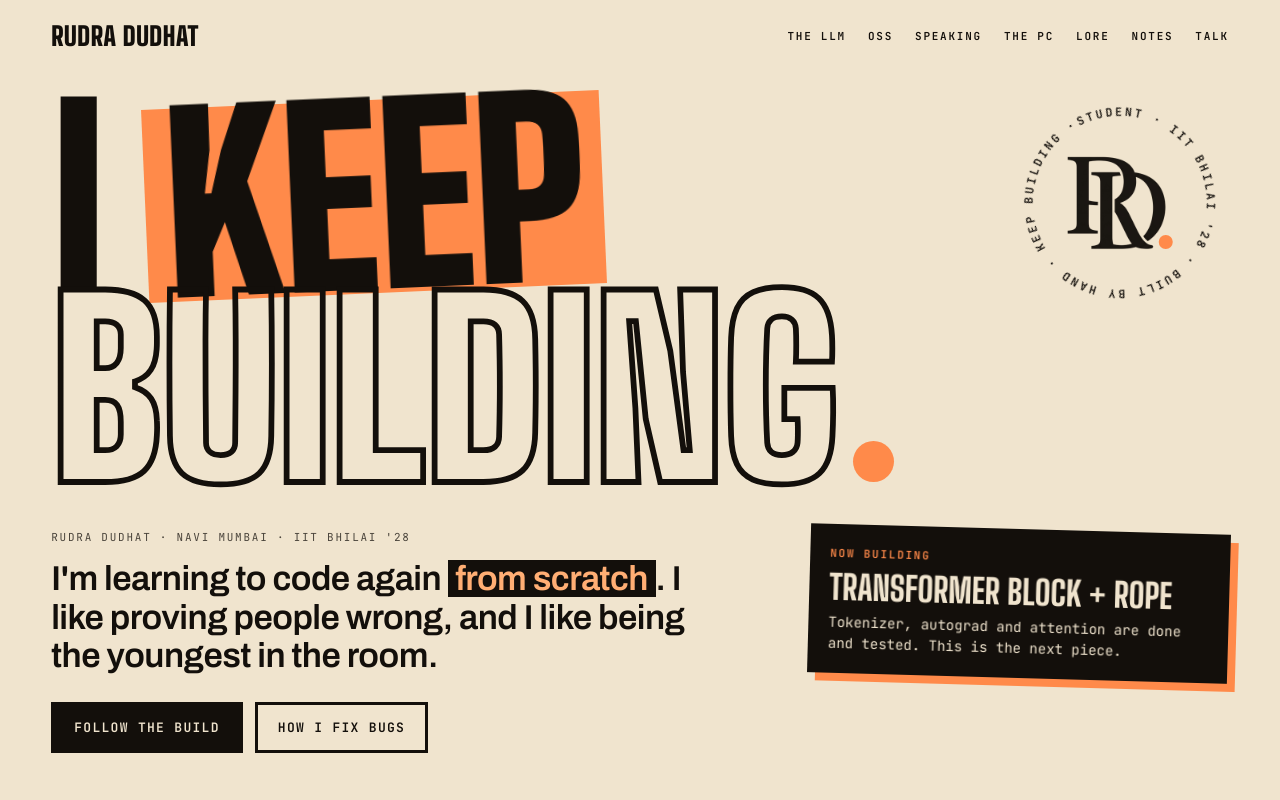
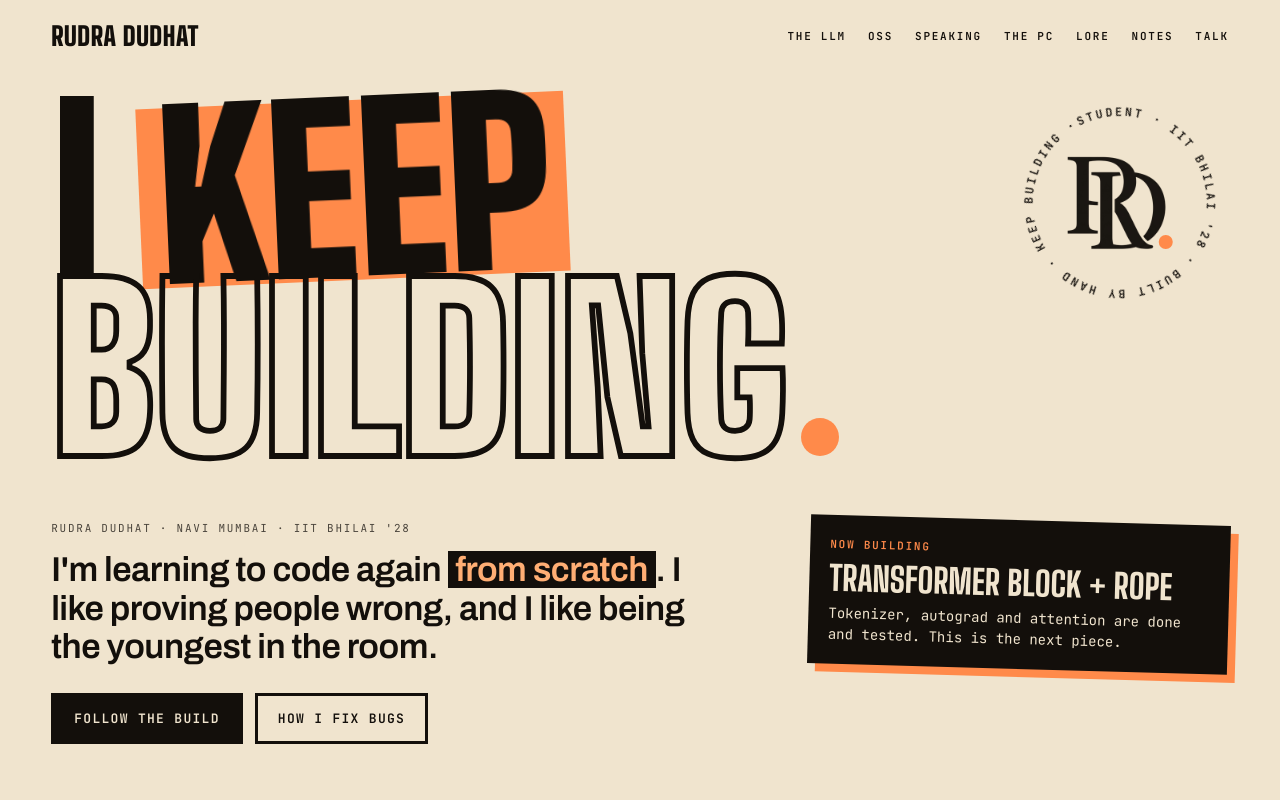
Before and after one commit to RudraDudhat2509/RudraDudhat2509.github.io, a plain HTML site: page index.html in a window 1280 px wide. Shown: the top 800 px of the page. Drawn offline with Linux system fonts and the light colour scheme; no server answers.

Commit message:
fix: make hero exactly one screen tall

```diff
--- a/index.html
+++ b/index.html
@@ -60,13 +60,13 @@ nav .in{display:flex;justify-content:space-between;align-items:center;padding-bl
 /* HERO */
 .hero{background:var(--cream);color:var(--ink);position:relative;overflow:clip;
   margin-top:calc(-1 * env(safe-area-inset-top,0px));padding-top:calc(env(safe-area-inset-top,0px) + 100px);padding-bottom:56px}
-.giant{font-family:var(--display);font-weight:900;text-transform:uppercase;line-height:.8;letter-spacing:-.01em;font-size:clamp(80px,18.8vw,420px);margin:0}
+.giant{font-family:var(--display);font-weight:900;text-transform:uppercase;line-height:.8;letter-spacing:-.01em;font-size:clamp(80px,min(18.8vw,calc((100svh - 440px) / 1.6)),420px);margin:0}
 .giant .l{display:block;white-space:nowrap}
 .giant .ch{display:inline-block;will-change:transform;transition:transform .12s ease-out}
 .giant .out{color:transparent;-webkit-text-stroke:clamp(2px,.45vw,6px) var(--ink)}
 .giant .pdot{width:.17em;height:.17em;margin-left:.06em}
 .giant mark{background:var(--hi);color:var(--ink);padding:0 .08em;margin:0 -.04em;display:inline-block;transform:rotate(-2.5deg)}
-.heroRow{display:grid;grid-template-columns:minmax(0,1.3fr) minmax(0,1fr);gap:32px;margin-top:44px;align-items:start}
+.heroRow{display:grid;grid-template-columns:minmax(0,1.3fr) minmax(0,1fr);gap:32px;margin-top:auto;padding-top:44px;align-items:start}
 .lede{font-family:var(--body);font-weight:600;font-size:clamp(22px,2.7vw,36px);line-height:1.12;letter-spacing:-.015em;margin:0}
 .lede b{background:var(--ink);color:var(--orange-hi);font-weight:600;padding:0 .22em}
 .now{background:var(--ink);color:var(--cream);padding:18px 20px;transform:rotate(1.6deg);box-shadow:8px 8px 0 var(--hi);max-width:420px;justify-self:end}
@@ -233,7 +233,8 @@ nav .in{display:flex;justify-content:space-between;align-items:center;padding-bl
 
 
 .hero .in,nav .in{max-width:none;padding-left:max(var(--gut),4vw);padding-right:max(var(--gutr),4vw)}
-.hero .in{position:relative}
+.hero{min-height:100vh;min-height:100svh;display:flex;flex-direction:column}
+.hero .in{position:relative;flex:1;width:100%;display:flex;flex-direction:column}
 .heroMark{position:absolute;right:max(var(--gutr),4vw);top:-6px;width:clamp(96px,17vw,380px);aspect-ratio:1;z-index:2}
 .heroMark .ring{position:absolute;inset:0;width:100%;height:100%;animation:spin 40s linear infinite}
 .heroMark .ring text{font-family:var(--mono);font-size:10.5px;font-weight:600;fill:var(--ink)}
@@ -277,6 +278,7 @@ nav .in{display:flex;justify-content:space-between;align-items:center;padding-bl
 .fr a:hover{color:var(--hi)}
 .mail{text-decoration:none;display:inline-block}
 @media (max-width:860px){
+  .hero{padding-bottom:36px}
   .heroRow,.fgrid,.row,.sgrid,.rgrid,.mgrid{grid-template-columns:minmax(0,1fr)}
   .now{justify-self:start}
   .navl a:nth-child(n+3){display:none}
```
